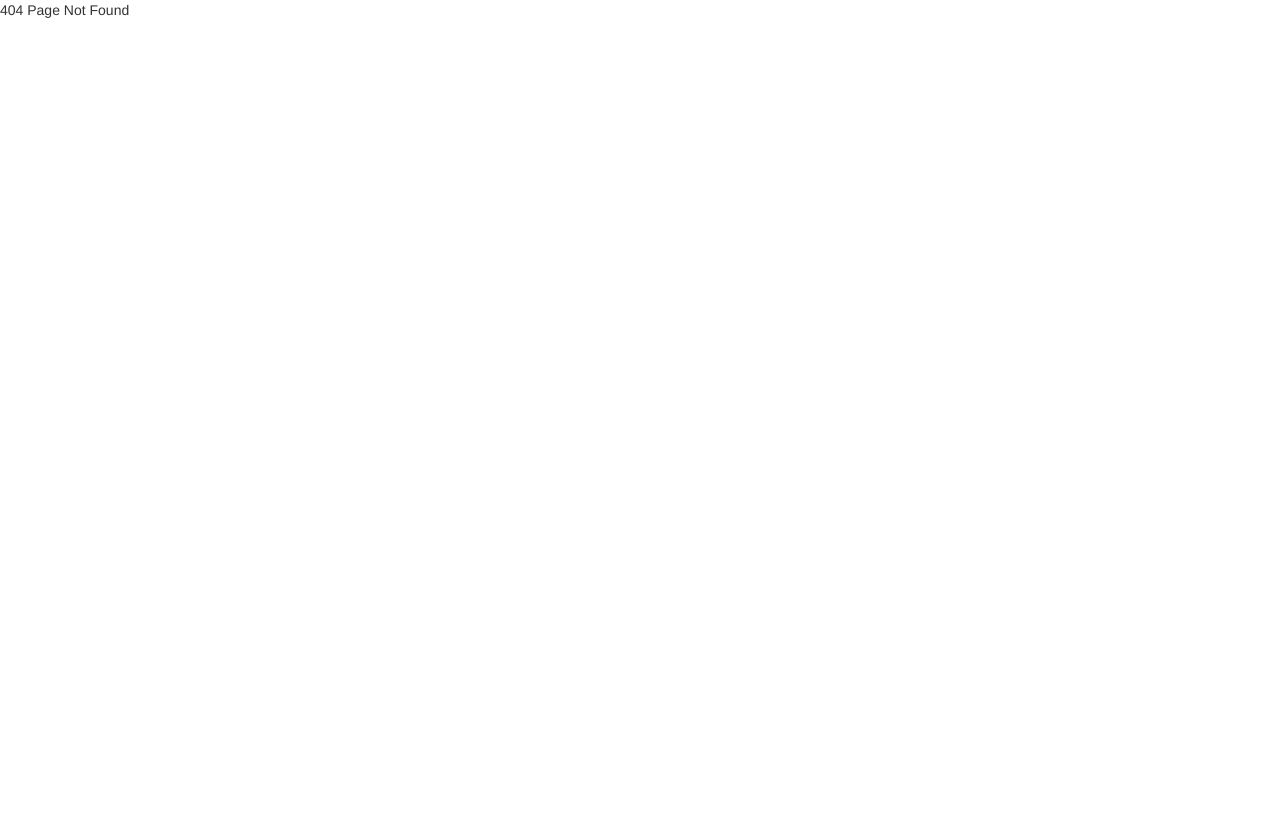
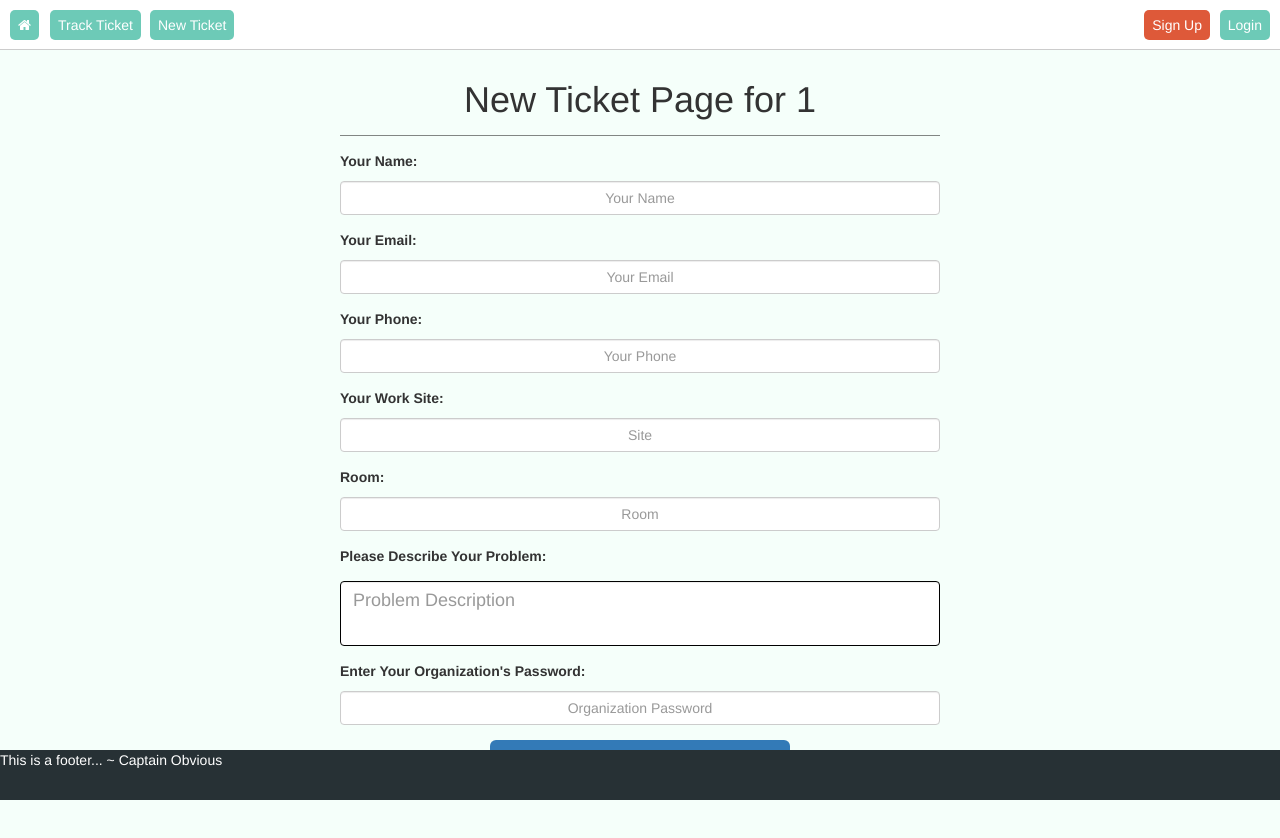
Before and after one commit to bonham000/ticketz-io, a React (Create React App) app in the folder client/dashboard/: page /new-ticket/1 in a window 1280 px wide. Before the commit this address had no page. Shown: the top 838 px of the page. Before the commit the page ends 800 px from the top, so only its background shows below. Built offline with nearby package versions, Linux system fonts and the light colour scheme.

Commit message:
created ticket submission feature

```diff
--- a/client/dashboard/src/components/home/App.js
+++ b/client/dashboard/src/components/home/App.js
@@ -16,10 +16,12 @@ class App extends Component {
     			<div className="hm-container">
     				{this.props.children}
     			</div>
-    			<div className="footer-container">This is a footer... ~ Captain Obvious</div>
+                <div className="footer-container">This is a footer... ~ Captain Obvious</div>
     		</div>
 		);
 	}
 };
 
+
+
 export default App
--- a/client/dashboard/src/components/home/css/App.css
+++ b/client/dashboard/src/components/home/css/App.css
@@ -11,7 +11,10 @@ input {
     margin: 10px auto;
 }
 
-
+body {
+    height: 100%;
+    background-color: mintcream;
+}
 
 /*inputs / forms */
 .hm-input {
@@ -34,17 +37,19 @@ input {
 }
 
 
-
 /*Containers*/
 #hm-navbar {
     position: fixed;
+    z-index: 5;
     background-color: white;
     width: 100%; height: 50px;
     border-bottom: 1px solid rgba(0,0,0,.2);
 }
 .hm-container {
     padding: 60px 7%;
-    width: 100%; min-height: 100vh;
+    width: 100%;
+    min-height: 100vh;
+    height: 100%;
     margin: 0 auto;
     background-color: mintcream;
 }
@@ -54,7 +59,9 @@ input {
     text-align: center;
 }
 .footer-container {
-    width: 100%; height: 100px;
+    position: fixed;
+    bottom: 0;
+    width: 100%; height: 50px;
     background-color: #273135;
     color: white;
 }
--- /dev/null
+++ b/client/dashboard/src/components/home/css/Ticket-Submission.css
@@ -0,0 +1,38 @@
+.new-ticket {
+	max-width: 600px;
+	margin: auto;
+	padding-bottom: 75px;
+	background: mintcream;
+}
+.ticketLabel {
+	margin-bottom: -15px;
+}
+.newTicketTitle {
+	text-align: center;
+	padding-bottom: 15px;
+	margin-bottom: 15px;
+	border-bottom: 1px solid rgba(15,15,15,0.5);
+}
+.newTicketLabel {
+	margin-left: 50px;
+}
+
+.ticket-input {
+	font-size: 16px;
+}
+
+#description {
+	font-size: 18px;
+	margin: 15px auto;
+	border: 1px solid black;
+}
+
+#btn-submit {
+	width: 300px;
+	font-size: 24px;
+	margin-top: 15px;
+}
+
+.error-message {
+	text-align: center;
+}
--- a/client/dashboard/src/components/home/pages/NewTicket.js
+++ b/client/dashboard/src/components/home/pages/NewTicket.js
@@ -1,48 +1,191 @@
 import React from 'react';
-import $ from 'jquery'
+import axios from 'axios';
+import classnames from 'classnames';
+import validator from 'email-validator';
+
+import '../css/Ticket-Submission.css';
 
 export default class NewTicket extends React.Component {
 	constructor(props) {
 		super(props);
 		this.state = {
-			organizations: []
+			success: false,
+			complete: {},
+			errors: {},
+			name: '',
+			email: '',
+			phone: '',
+			site: '',
+			room: '',
+			description: '',
+			password: ''
 		}
 	}
-	componentDidMount() {
-		$.ajax({
-			method: 'get',
-			url: '/api/organizations/',
-			success: (res) => {
-				let organizations;
-				if (res.length > 0) {
-				 	organizations = res.reduce((orgs, org) => {
-						return (orgs.indexOf(org.orgName) == -1) ? orgs.concat(org.orgName) : orgs;
-					}, new Array());
-				}
-				this.setState({ organizations });
-				console.log(this.state.organizations);
-			},
-			error: (res) => {
-				console.log('error');
-			}
+	validateEmail = () => {
+		if (!validator.validate(this.state.email)) {
+			let { errors } = this.state;
+			errors['email'] = true;
+			this.setState({ errors });
+		} else {
+			let { complete } = this.state;
+			complete['email'] = true;
+			let { errors } = this.state;
+			errors['email'] = false;
+			this.setState({ errors, complete });
+		};
+	}
+	completed = (event) => {
+		if (event.target.value.length > 0) {
+			let { complete } = this.state;
+			complete[event.target.name] = true;
+			this.setState({
+				complete
+			});
+		}
+	}
+	checkInput = (event) => {
+		let { errors, complete } = this.state;
+		if (event.target.value.length == 0) {
+			errors[event.target.name] = true;
+			this.setState({ errors });
+		} else if (event.target.value.length > 0) {
+			errors[event.target.name] = false;
+			complete[event.target.name] = true;
+			this.setState({ errors, complete });
+		};
+	}
+	handleChange = (event) => {
+		this.setState({
+			[event.target.name]: event.target.value
 		});
 	}
-	selectOrganization = (event) => {
-		console.log(event.target.value);
-		// dispatch action to load new ticket for that organization?
-		// or allow user to submit the ticket here?
+	submitTicket = (event) => {
+		event.preventDefault();
+		let { complete } = this.state;
+		let keys = Object.keys(complete);
+		if (keys.length === 7) {
+			let data = Object.assign({}, this.state);
+			delete data.success;
+		  delete data.complete;
+			delete data.emailError;
+			axios.post('/api/new-ticket', data).then(response => {
+				console.log('success');
+				this.setState({ success: true });
+			}).catch(err => console.error(err));
+		}
 	}
 	render() {
+		let { complete, errors } = this.state;
 		return (
-			<div className="form-container">
-				<h1>Submit a New Ticket</h1>
-				<p>Choose Your Organization Below:</p>
-				{ this.state.organizations.length > 0 &&
-					<select className="form-control" onChange={this.selectOrganization}>
-					{this.state.organizations.map((org, idx) => {
-						return <option key={idx} value={org}>{org}</option>
-					})}
-				</select> }
+			<div>
+				{this.state.success ? <h1>Submission Success!</h1> :
+					<div className="new-ticket">
+						<h1 className="newTicketTitle">New Ticket Page for {this.props.params.organization}</h1>
+						<form onSubmit={this.submitTicket} className="form-group">
+
+							<div className={classnames("form-group", { 'has-error': errors.name, 'has-success': complete.name })}>
+								<label className="ticketLabel" htmlFor="name">Your Name:</label>
+								<input
+									name="name"
+									onBlur={this.checkInput}
+									value={this.state.name}
+									onChange={this.handleChange}
+									className="form-control hm-input ticket-input"
+									placeholder="Your Name"/>
+							</div>
+
+							{ errors.name &&
+								<div className="alert alert-danger error-message">
+		  						<strong>This field is required.</strong>
+								</div> }
+
+							<div className={classnames("form-group", { 'has-error': errors.email, 'has-success': complete.email })}>
+								<label className="ticketLabel" htmlFor="email">Your Email:</label>
+								<input
+									name="email"
+									onBlur={this.validateEmail}
+									value={this.state.email}
+									onChange={this.handleChange}
+									className="form-control hm-input ticket-input"
+									placeholder="Your Email"/>
+							</div>
+
+							{ errors.email &&
+								<div className="alert alert-danger error-message">
+		  						<strong>Your email is invalid.</strong>
+								</div> }
+
+							<div className={classnames("form-group", { 'has-success': complete.phone })}>
+								<label className="ticketLabel" htmlFor="phone">Your Phone:</label>
+								<input
+									name="phone"
+									onBlur={this.completed}
+									value={this.state.phone}
+									onChange={this.handleChange}
+									className="form-control hm-input ticket-input"
+									placeholder="Your Phone"/>
+							</div>
+
+							<div className={classnames("form-group", { 'has-success': complete.site })}>
+								<label className="ticketLabel" htmlFor="site">Your Work Site:</label>
+								<input
+									name="site"
+									onBlur={this.completed}
+									value={this.state.site}
+									onChange={this.handleChange}
+									className="form-control hm-input ticket-input"
+									placeholder="Site"/>
+							</div>
+
+							<div className={classnames("form-group", { 'has-success': complete.room })}>
+								<label className="ticketLabel" htmlFor="room">Room:</label>
+								<input
+									name="room"
+									onBlur={this.completed}
+									value={this.state.room}
+									onChange={this.handleChange}
+									className="form-control hm-input ticket-input"
+									placeholder="Room"/>
+							</div>
+
+							<div className={classnames("form-group", { 'has-error': errors.description, 'has-success': complete.description })}>
+								<label className="ticketLabel" htmlFor="description">Please Describe Your Problem:</label>
+								<textarea
+									name="description"
+									onBlur={this.checkInput}
+									value={this.state.description}
+									onChange={this.handleChange}
+									className="form-control problem-description"
+									id="description"
+									placeholder="Problem Description">
+								</textarea>
+							</div>
+
+							{ errors.description &&
+								<div className="alert alert-danger error-message">
+		  						<strong>This field is required.</strong>
+								</div> }
+
+							<div className={classnames("form-group", { 'has-error': errors.password, 'has-success': complete.password })}>
+								<label className="ticketLabel" htmlFor="room">Enter Your Organization's Password:</label>
+								<input
+									name="password"
+									onBlur={this.checkInput}
+									value={this.state.password}
+									onChange={this.handleChange}
+									className="form-control hm-input ticket-input"
+									placeholder="Organization Password"/>
+							</div>
+
+							{ errors.password &&
+								<div className="alert alert-danger error-message">
+		  						<strong>You must enter your organization's password.</strong>
+								</div>}
+
+							<button type="submit" className="btn-primary hm-btn btn-lg" id="btn-submit">Submit Ticket</button>
+						</form>
+				</div>}
+
 			</div>
 		);
 	}
--- /dev/null
+++ b/client/dashboard/src/components/home/pages/NewTicketSearch.js
@@ -0,0 +1,60 @@
+import React from 'react';
+import { browserHistory } from 'react-router';
+import axios from 'axios';
+
+export default class NewTicketSearch extends React.Component {
+	constructor(props) {
+		super(props);
+		this.state = {
+			input: '',
+			error: false,
+			organizations: []
+		};
+	}
+	componentDidMount() {
+		axios.get('/api/organizations').then(response => {
+			let organizations = response.data.reduce((orgs, org) => {
+				return (orgs.indexOf(org.orgName) === -1) ? orgs.concat(org.orgName) : orgs;
+			}, []);
+			this.setState({ organizations });
+		}).catch(err => console.error(err));
+	}
+	handleChange = (event) => {
+		this.setState({
+			input: event.target.value,
+			error: false
+		});
+	}
+	submitRequest = (event) => {
+		event.preventDefault();
+		let { input, organizations } = this.state;
+		if (organizations.indexOf(input) !== -1) {
+			browserHistory.push(`/new-ticket/${this.state.input}`);
+		} else {
+			this.setState({
+				error: true
+			});
+		}
+	}
+	render() {
+		return (
+			<div className="form-container">
+				<h3>Type in Your Organization Name Here:</h3>
+				<form onSubmit={this.submitRequest} className="form-group">
+					<input
+						type="text"
+						placeholder="Your Organization's Name"
+						className="form-control hm-input"
+						value={this.state.input}
+						onChange={this.handleChange} />
+					{ this.state.error &&
+						<div className="alert alert-danger">
+  						<strong>This organization is not entered in the system.</strong> <br />
+  						Did you type the name correctly?
+						</div> }
+					<button type="submit" className="btn-success hm-btn">Submit</button>
+				</form>
+			</div>
+		);
+	}
+};
--- a/client/dashboard/src/index.js
+++ b/client/dashboard/src/index.js
@@ -5,6 +5,7 @@ import { Router, Route, IndexRoute, browserHistory } from 'react-router';
 
 //home components
 import App from './components/home/App.js';
+import NewTicketSearch from './components/home/pages/NewTicketSearch.js';
 import NewTicket from './components/home/pages/NewTicket.js';
 import Home from './components/home/pages/Home.js';
 import Signup from './components/home/pages/Signup.js';
@@ -28,7 +29,8 @@ class Index extends Component {
 			<Router history={browserHistory}>
 				<Route path="/" component={App}>
 					<IndexRoute component={Home} />
-					<Route path="/new-ticket" component={NewTicket} />
+					<Route path="/new-ticket" component={NewTicketSearch} />
+					<Route path="/new-ticket/:organization" component={NewTicket} />
 					<Route path="/login" component={Login} />
 					<Route path="/signup" component={Signup} />
 				</Route>
--- a/package.json
+++ b/package.json
@@ -11,9 +11,11 @@
   "dependencies": {
     "bcryptjs": "^2.3.0",
     "body-parser": "^1.15.2",
+    "classnames": "^2.2.5",
     "connect-flash": "^0.1.1",
     "connect-mongo": "^1.3.2",
     "dotenv": "^2.0.0",
+    "email-validator": "^1.0.7",
     "express": "^4.14.0",
     "express-session": "^1.14.2",
     "moment": "^2.17.0",
@@ -23,6 +25,7 @@
     "passport-local": "^1.0.0"
   },
   "devDependencies": {
+    "axios": "^0.15.3",
     "babel-watch": "^2.0.4"
   }
 }
```
Also changed, not shown: 1 other file (tests, documents, lock files or other folders).
